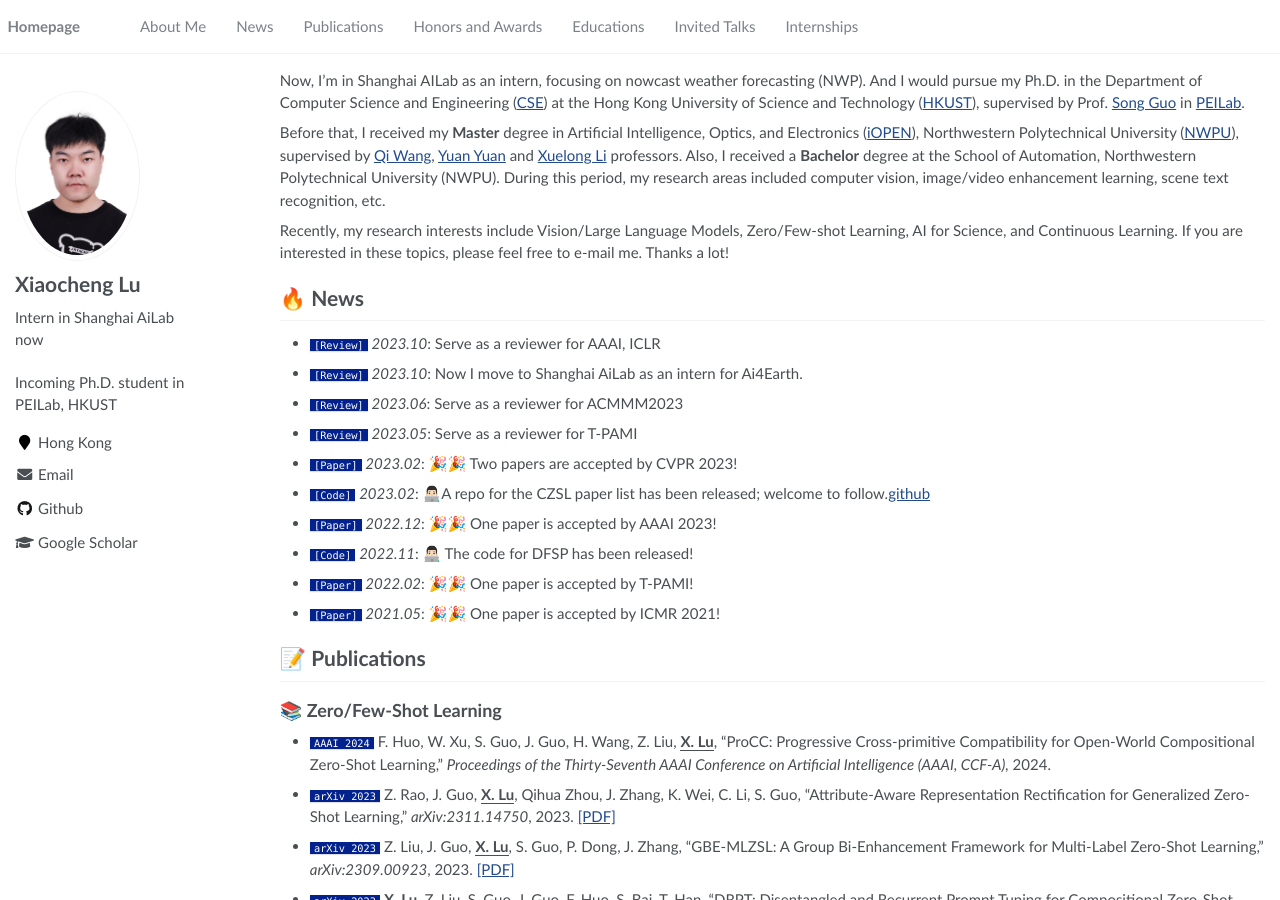
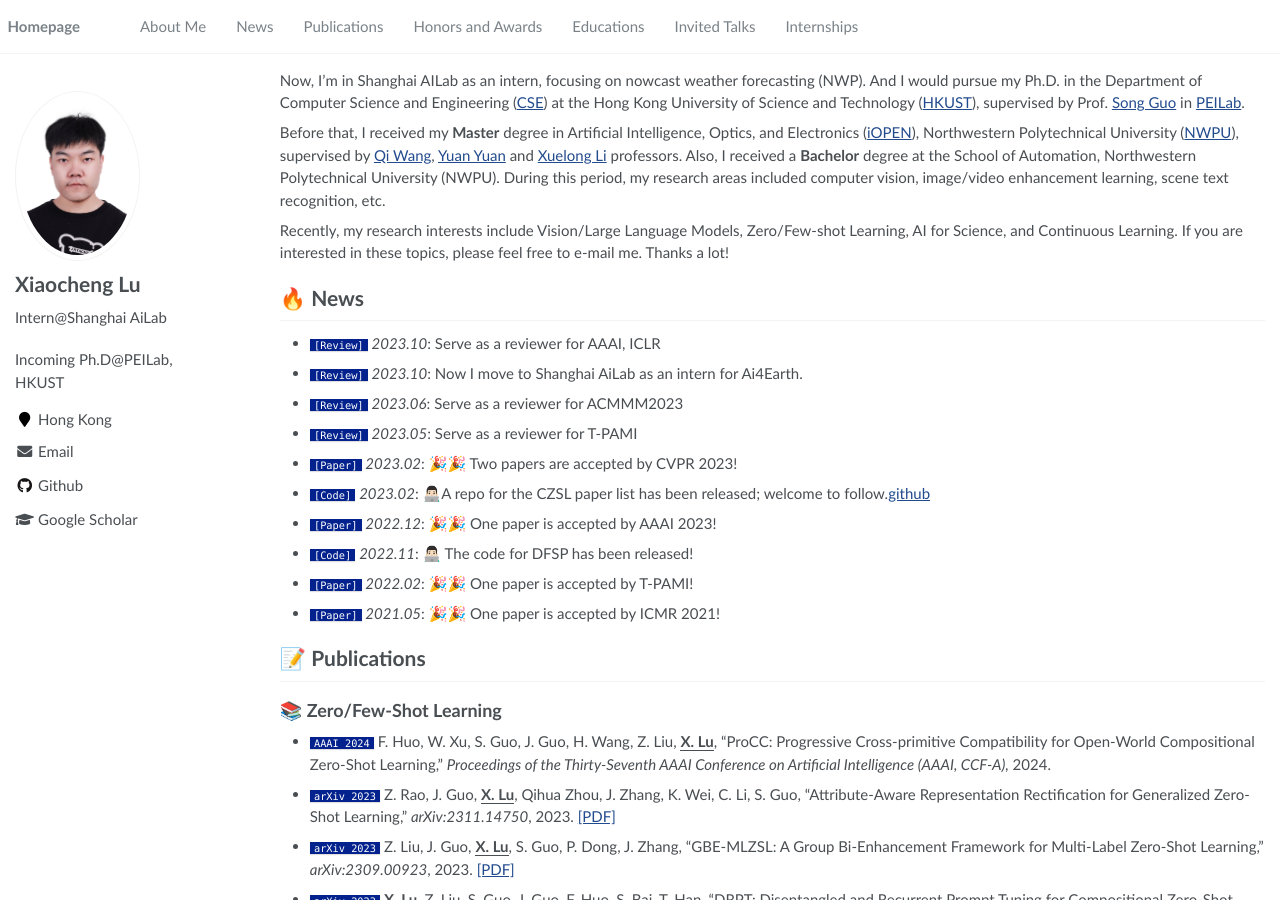
Before and after one commit to Forest-art/forest-art.github.io, a Jekyll site: the page built from _pages/about.md, in a window 1280 px wide and 900 px high. Built offline with Jekyll 4.4.1, drawn with Linux system fonts in a browser that asks for light colours; formulas are drawn with MathJax 3.

Commit message:
Update _config.yml

```diff
--- a/_config.yml
+++ b/_config.yml
@@ -7,7 +7,7 @@
 
 # Site Settings
 title                    : "Xiaocheng Lu"
-description              : "Incoming Ph.D. student in PEILab, HKUST"
+description              : "Incoming Ph.D@PEILab, HKUST"
 repository               : "forest-art.github.io"
 google_scholar_stats_use_cdn : true
 
@@ -23,7 +23,7 @@ baidu_site_verification  : code-ZxFK3f4pfb
 author:
   name             : "Xiaocheng Lu"
   avatar           : "images/profile.jpeg"
-  bio              : "Intern in Shanghai AiLab now"
+  bio              : "Intern@Shanghai AiLab"
   location         : "Hong Kong"
   employer         :
   pubmed           :
```
